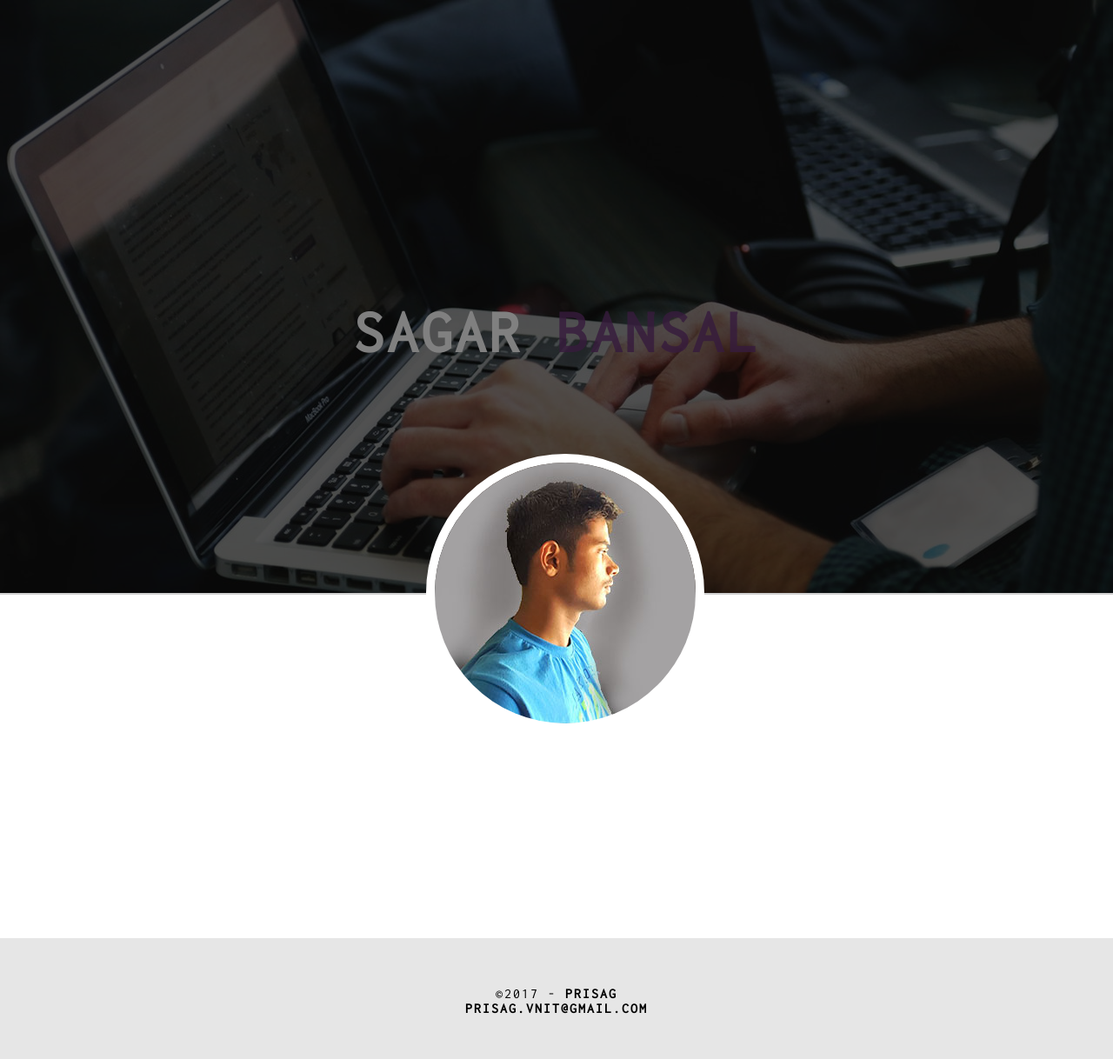
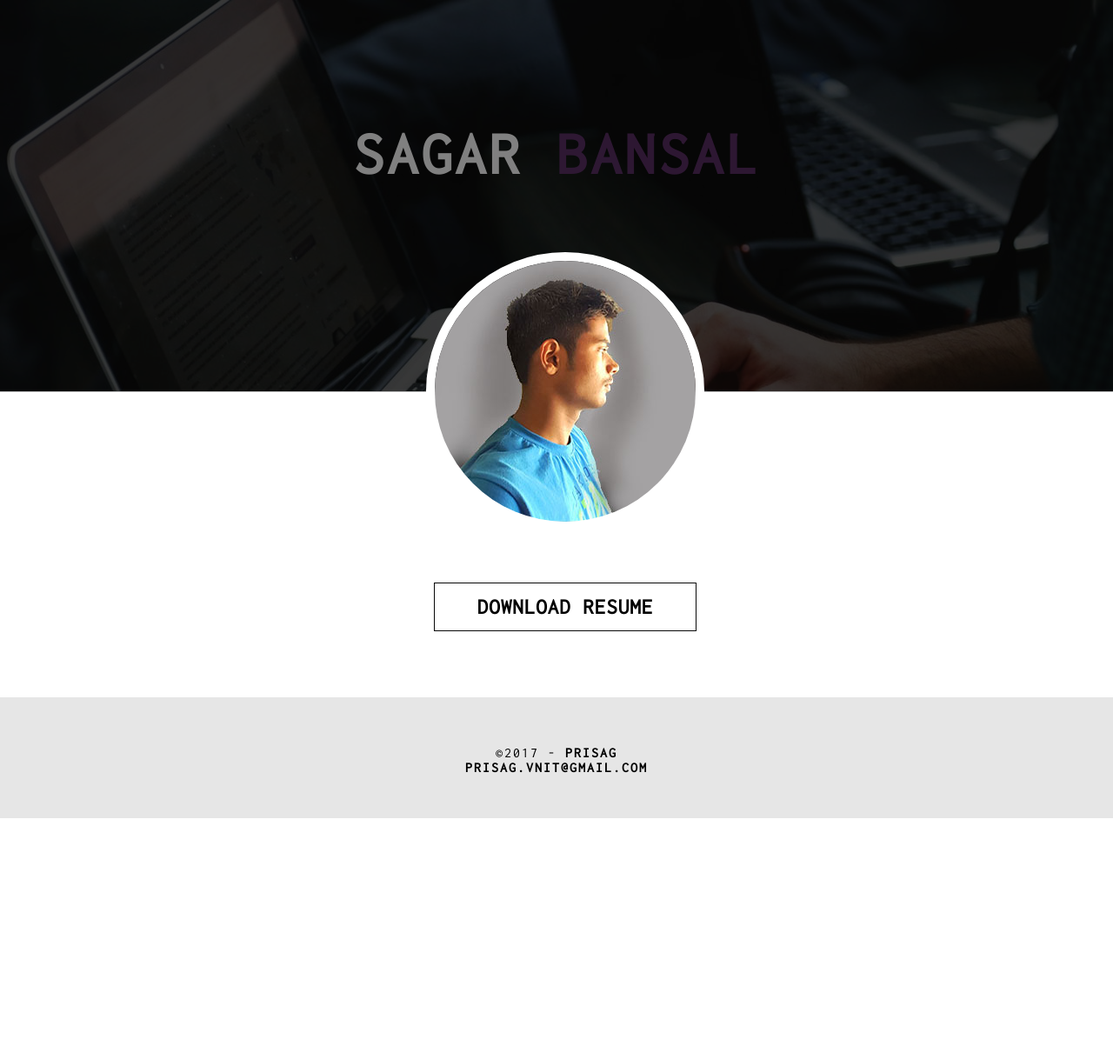
Before and after one commit to prisag/prisag, a PHP site: page /sagar.html in a window 1280 px wide. Shown: the whole page at 87% size. After the commit the page ends 941 px from the top, so only its background shows below. Run offline with PHP 8.4, Linux system fonts and the light colour scheme; some libraries are stand-ins or nearby versions.

Commit message:
resume_added

```diff
--- a/css/singlePageTemplate.css
+++ b/css/singlePageTemplate.css
@@ -26,7 +26,7 @@ body {
 	width: 100%;
 	margin-left: auto;
 	margin-right: auto;
-	height: 682px;
+	height: 450px;
 	background-color: #000;
 	margin-top: 0px;
 }
@@ -94,6 +94,19 @@ ul li:hover a {
 	padding-bottom:266px;
 	background-color:rgba(0, 0, 0, 0.37);
 }
+.hero_header_p {
+	color: #FFFFFF;
+	text-align: center;
+	margin-top: 0px;
+	margin-right: 0px;
+	margin-bottom: 0px;
+	margin-left: 0px;
+	letter-spacing: 4px;
+	font-size: 70px;
+	padding-top:140px;
+	padding-bottom:238px;
+	background-color:rgba(0, 0, 0, 0.56);
+}
 /* Hero Section */
 .hero {
 
@@ -146,7 +159,7 @@ ul li:hover a {
 	border:10px solid #fff;
 }
 .about_p{
-	height:400px;
+	height:355px;
 	background-color:#fff;
 }
 /* About Section */
@@ -567,3 +580,43 @@ nav ul li {
 	border-right:none;
 }
 }
+
+.resume{
+	padding-top:220px;
+	width:100%;
+
+	display:flex;
+	justify-content:center;
+}
+
+.button_p {
+	width: 300px;
+	padding-top:14px;
+	padding-bottom: 14px;
+	text-align: center;
+	vertical-align: middle;
+	text-transform: uppercase;
+	font-weight: bold;
+	letter-spacing: 1px;
+	border: 1.6px solid #080808;
+	color: #FFFFFF;
+	transition: all 0.6s cubic-bezier(0.4, 0, 1, 1);
+	margin-left:20px;
+
+}
+.button_p a {
+	text-decoration:none;
+	display:block;
+	color:#000;
+	font-size:25px;
+	font-weight:light;
+}
+.button_p:hover {
+	color: rgba(108, 55, 121, 0.82);
+	cursor: pointer;
+	border:1.6px solid rgba(108, 55, 121, 0.82);
+}
+
+.button_p a:hover{
+	color:rgba(108, 55, 121, 0.82);
+}
--- a/index.html
+++ b/index.html
@@ -34,7 +34,7 @@
   </header>
   <!-- Hero Section -->
   <section class="hero" id="hero">
-<h2 class="hero_header">PRI<span class="light">SAG</span></h2>
+    <h2 class="hero_header">PRI<span class="light">SAG</span></h2>
     <p class="tagline">CODE is all we do!</p>
   </section>
   <!-- my -->
--- a/sagar.html
+++ b/sagar.html
@@ -17,18 +17,22 @@
       <script src="https://oss.maxcdn.com/respond/1.4.2/respond.min.js"></script>
     <![endif]-->
 </head>
-<body style="text-align:center">
+<body>
 <!-- Main Container -->
 <div class="container_p">
   <!-- Hero Section -->
-  <section class="hero_p" id="hero">
-<h2 class="hero_header">SAGAR<span class="light"> BANSAL</span></h2>
+  <section class="hero_p" id="hero_p">
+    <h2 class="hero_header_p">SAGAR<span class="light"> BANSAL</span></h2>
+  </section>
+  <div class="sagar_p">
+    <img src ="images/sagar.jpg" align="middle"/>
+    <div class="about_p">
+      <div class="resume">
+        <div class="button_p"><a href="https://drive.google.com/open?id=0B91qX76bo2zaQThvRTFZNHZ4SEk">DOWNLOAD RESUME</a></div>
 
-  </section>
-<div class="sagar_p">
-  <img src ="images/sagar.jpg" align="middle"/>
-  <div class="about_p"></div>
-</div>
+      </div>
+    </div>
+  </div>
 
   </section>
   <!-- Copyrights Section -->
```
Also changed, not shown: priyank.html (+9 -5 lines).
